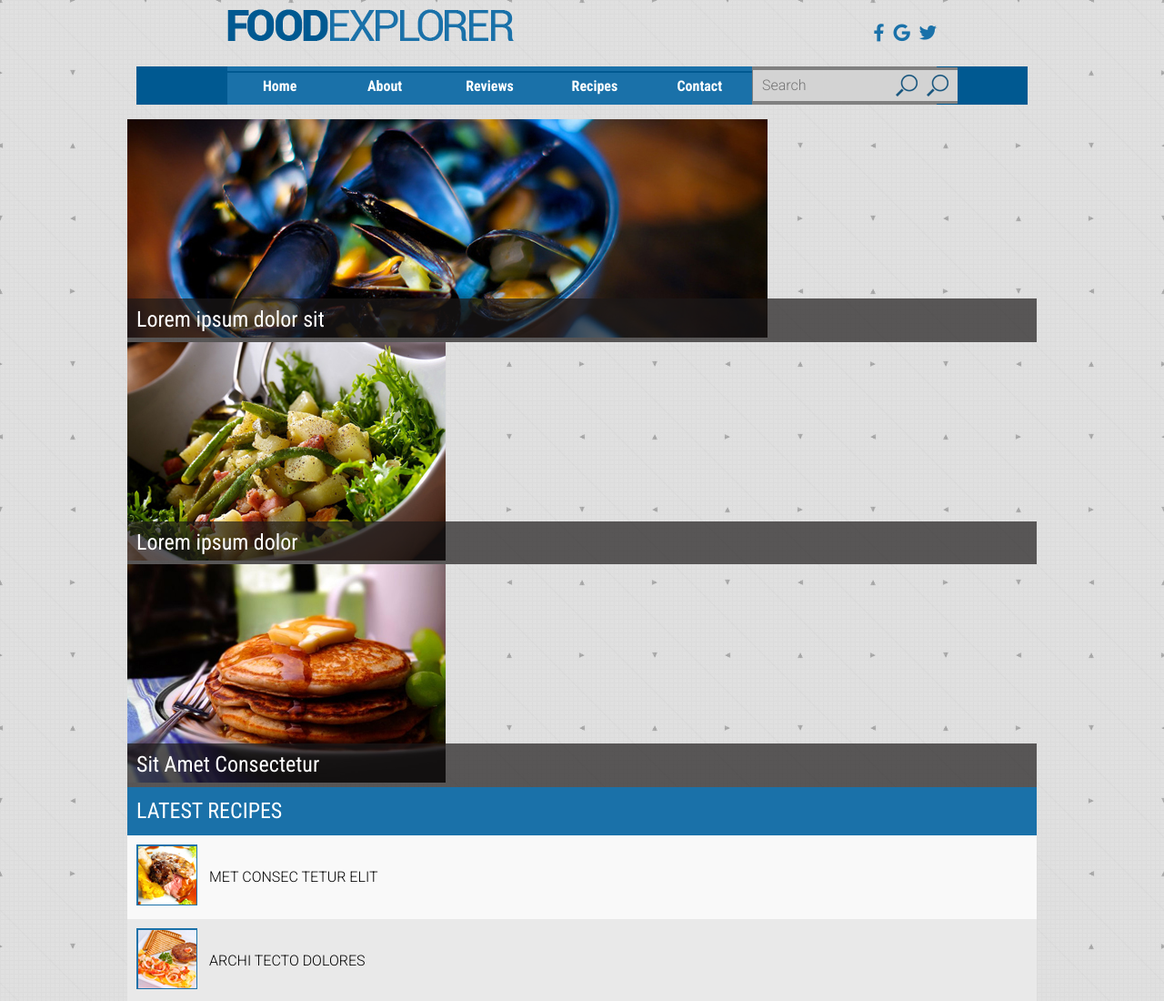
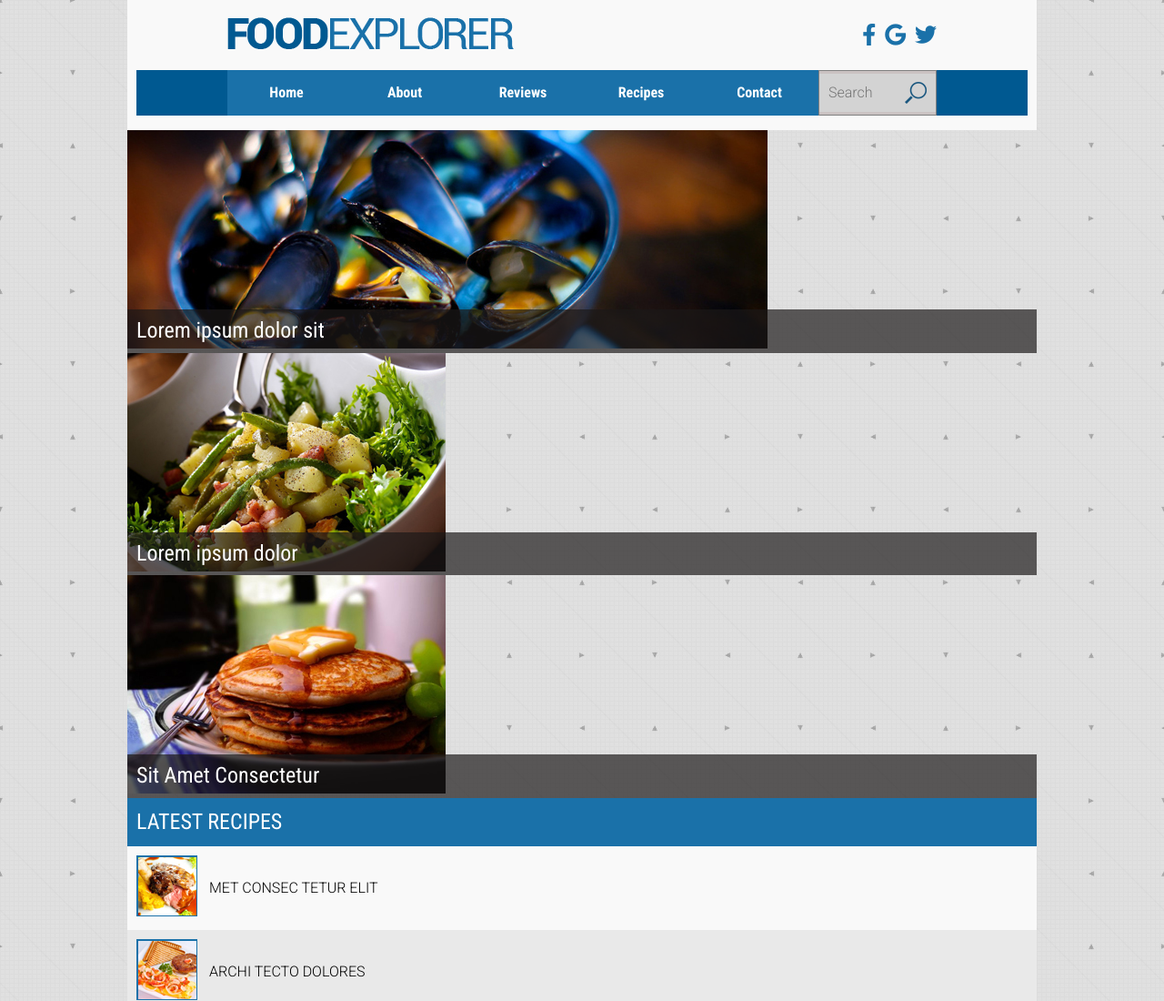
Before and after one commit to Katerina-BCIT/food-explorer, a website: page dev/index.html in a window 1280 px wide. Shown: the top 1100 px of the page at 91% size. Drawn offline with nearby package versions, Linux system fonts and the light colour scheme; files that its build step writes are made by us from their sources.

Commit message:
Updated header, nav, social and styles
Added search.scss

```diff
--- a/dev/index.html
+++ b/dev/index.html
@@ -49,7 +49,6 @@
 			</div>
 			<div class="search-bar search-bar-tablet">
 				<input type="text" id="search" name="search" placeholder="Search">
-				<img id="search-icon" src="images/search.png" alt="Search icon">
 		</div>
 			<a href="#main-nav" class="btn-main-nav" id="btn-main-nav">
 				<img src="images/menu.png" alt="Navigation Button">
@@ -57,17 +56,17 @@
 		</div>
 		<nav class="main-nav" id="main-nav">
 			<ul id=nav-ul>
-				<li><a href="#0">Home</a></li>
-				<li><a href="#0">About</a></li>
-				<li><a href="#0">Reviews</a></li>
-				<li><a href="#0">Recipes</a></li>
-				<li><a href="#0">Contact</a></li>
 				<li class="search">
 					<div class="search-bar search-bar-desktop">
 							<input type="text" id="search" name="search" placeholder="Search">
-							<img id="search-icon" src="images/search.png" alt="Search icon">
 					</div>
 				</li>
+				<li class="nav-li"><a href="#0">Home</a></li>
+				<li class="nav-li"><a href="#0">About</a></li>
+				<li class="nav-li"><a href="#0">Reviews</a></li>
+				<li class="nav-li"><a href="#0">Recipes</a></li>
+				<li class="nav-li"><a href="#0">Contact</a></li>
+
 				<li class="social-link-list-item">
 					<div class="social-links social-links-mobile">
 						<ul>
--- a/dev/scss/_header.scss
+++ b/dev/scss/_header.scss
@@ -1,14 +1,16 @@
-header{
+header
+{
         padding-left: 10px;
         padding-right: 10px;
         padding-top: 10px;
         padding-bottom: 6px;
-
-
-    a{
+        background-color: #f9f9f9;
+        a
+        {
             text-decoration: none;
         }
-    li{
+        li
+        {
             list-style-type: none;
         }
 
@@ -18,9 +20,11 @@ header{
         }
 }
 
-#top{
+#top
+{
     display: flex;
     justify-content: space-between;
+    align-items: center;
 }
 
 .search-bar-tablet
@@ -35,48 +39,38 @@ header{
 
 @include mq($tabletSmall)
 {
-
     .search-bar-tablet
     {
-
-
-      padding: 5px;
         background-color: lightgray;
-        display: flex;
-        border: solid 3px rgb(177, 172, 172);
+        display: block;
+        border: solid 3px rgb(207, 202, 202);
         border-radius: 5px;
-       margin: 10px;
+        height: 35px;
         input[type=text]
         {
-
-            max-width: 120px;
+            height: 100%;
+            width: 100%;
+            padding-left: 10px;
             background-color: lightgray;
             border: none;
             outline: none;
         }
-
-        img{
-
-            background-color: lightgray;
-            border: none;
-
-
     }
-    }
-
 }
 
 @include mq($tabletLarge)
 {
-    .social-links-desktop{
+    .social-links-desktop
+    {
         order: 1;
         display: block;
-        ul{
+        ul
+        {
             display: flex;
             color: $blueRegular;
-        li{
-
-            margin-left: 10px;
+            li
+            {
+                margin-left: 15px;
             }
         }
     }
@@ -84,19 +78,23 @@ header{
 
 @include mq($desktop)
 {
-.header-top-row{
+    .header-top-row
+    {
         padding-left: 100px;
         padding-right: 100px;
         display: flex;
         justify-content: space-between;
     }
 
-.social-links-desktop{
+    .social-links-desktop
+    {
         display: block;
-    ul{
+        ul
+        {
             display: flex;
             color: $blueRegular;
-    li{
+            li
+            {
                 flex:1;
                 margin-left: 10px;
 
@@ -104,16 +102,8 @@ header{
         }
     }
 
-.search-bar-tablet{
+    .search-bar-tablet
+    {
         display: none;
     }
-
-
 }
-
-// Search Bar
-input{
-    background-image: url("../images/search.png");
-    background-position: center right 10px;
-     background-repeat: no-repeat;
-}
--- a/dev/scss/_nav.scss
+++ b/dev/scss/_nav.scss
@@ -1,11 +1,10 @@
 // Nav Styles
-.main-nav {
+.main-nav
+{
     background-color: $blueDark;
     display: none;
     .show-nav & {
     display: block;
-
-
     }
 
 }
@@ -13,146 +12,134 @@
 
 .search-bar-desktop
 {
-
-  display: flex;
-  justify-content: space-between;
     border: solid 1px grey;
+    background-color: lightgray;
     input[type=text]
     {
+        line-height: 40px;
+        display: block;
+        width: 100%;
         background-color: lightgray;
-          flex: 1;
         border: none;
         padding-left: 10px;
-
+    }
 }
 
-    img{
-        background-color: lightgray;
-        border: none;
-        padding-right: 10px;
-        padding-top: 5px;
-        padding-bottom: 5px;
-
-
-    }
-
-}
  #nav-ul
  {
         background-color: $blueRegular;
         margin: 0;
-
         li
         {
             text-align: center;
-        line-height: 30px;
+            line-height: 40px;
                 a:not(.social-link)
                 {
                 color: white;
                 display: block;
-
+                }
+                a:hover
+                {
+                color: $blueRegular;
+                background-color: white;
+                }
         }
 
-         a:hover{
-             color: $blueRegular;
-          background-color: white;
-
-         }
-
-    }
-
-    li:not(.search)
+        .nav-li
         {
             border-top: solid 2px $blueDark;
         }
  }
 
- .social-links-mobile ul{
+.social-links-mobile ul
+{
     border: solid 1px $blueRegular;
     display: flex;
     justify-content: center;
     background-color: white;
-    li{
+    li
+    {
         margin-left: 10px;
         margin-right: 10px;
     }
-
 }
 
-
-
- ul{
+ ul
+ {
      padding: 0px;
  }
+
 @include mq($tabletSmall)
 {
-    .main-nav{
+    .main-nav
+    {
         display:block;
     }
-    .btn-main-nav{
+    .btn-main-nav
+    {
         display: none;
     }
-    #nav-ul{
+    #nav-ul
+    {
         display: flex;
         margin: auto;
         justify-content: center;
         align-items: center;
         margin: 10px;
-        line-height: 40px;
-
         li
         {
             flex:1;
             text-align: center;
-
-                a{
+            a
+            {
                 color: white;
-
             }
-                li:not(.social-link-list-item)
-                {
-                    border-top: none
         }
 
+        .nav-li
+        {
+            border:none;
         }
-   .search{
+        .search
+        {
         display: none;
         }
 
-    .social-link-list-item{
+        .social-link-list-item
+        {
             display: none;
-
         }
     }
 
 }
 
 @include mq($desktop){
-    .main-nav{
+    .main-nav
+    {
         display: block;
     }
 
-    .social-link-list-item{
+    .social-link-list-item
+    {
         display: none;
     }
 
-    #nav-ul{
+    #nav-ul
+    {
         display: flex;
         margin-left: 100px;
         margin-right: 100px;
         justify-content: center;
         align-items: center;
-
         li
         {
             flex:1;
             text-align: center;
-
-                a{
+            a
+            {
                 color: white;
 
             }
-
         }
 
         .search
@@ -162,31 +149,20 @@
         }
     }
 
-    .btn-main-nav{
+    .btn-main-nav
+    {
         display: none;
     }
 
     .search-bar-desktop
     {
-      display: flex;
         input[type=text]
         {
               background-color: lightgray;
               border: none;
               padding-left: 10px;
-              border-top: solid 3px grey;
-              border-bottom: solid 3px grey;
-
-        }
-
-        img{
-            background-color: lightgray;
-            border: none;
-            padding-right: 10px;
-            padding-top: 5px;
-            padding-bottom: 5px;
-            border-top: solid 3px grey;
-            border-bottom: solid 3px grey;
+              border-top: solid 3px rgb(202, 194, 194);
+              border-bottom: solid 3px rgb(202, 194, 194);
 
         }
 
--- /dev/null
+++ b/dev/scss/_search.scss
@@ -0,0 +1,12 @@
+// Search Bar
+
+.search-bar
+{
+    input
+    {
+        background-image: url("../images/search.png");
+        background-position: center right 10px;
+        background-repeat: no-repeat;
+    }
+
+}
--- a/dev/scss/_social.scss
+++ b/dev/scss/_social.scss
@@ -1,8 +1,18 @@
-.fab{
+.fab
+{
     color: $blueRegular;
     font-size: larger;
 }
 
-.fab:hover{
+.fab:hover
+{
     color: grey;
 }
+
+@include mq($tabletLarge)
+{
+    .fab
+    {
+        font-size: x-large;
+    }
+}
--- a/dev/scss/styles.scss
+++ b/dev/scss/styles.scss
@@ -18,6 +18,7 @@
 @import "body";
 @import "wrapper";
 @import "header";
+@import "search.scss";
 @import "nav";
 @import "social";
 @import "sections";
```
Lines whose indentation alone changed are shown as unchanged.
